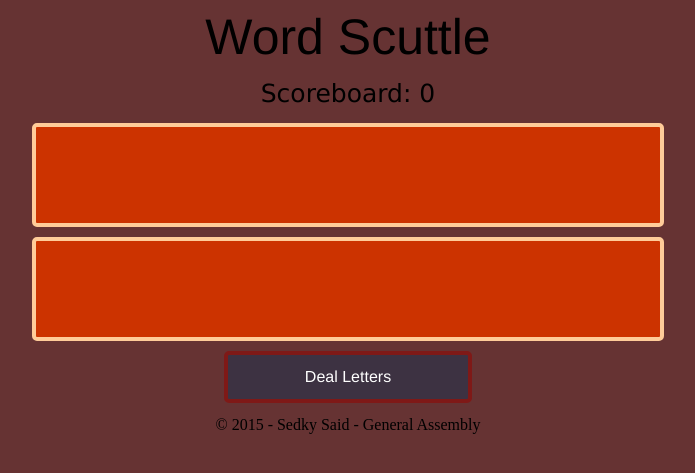
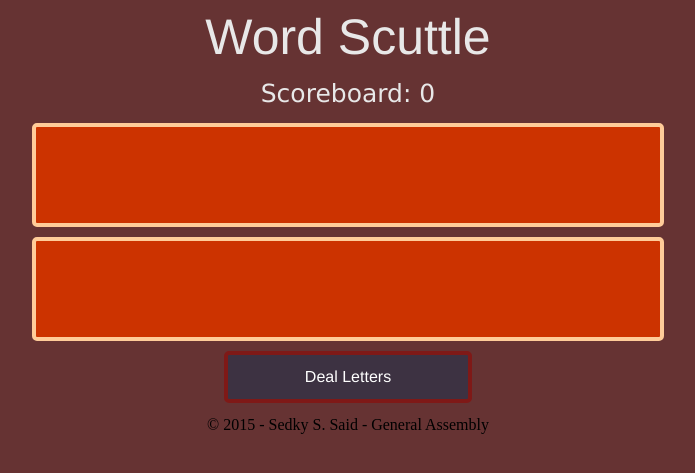
Before and after one commit to sedstan/Word-Scuttle, a PHP site: page / in a window 1280 px wide. Shown: the top 473 px of the page, without its empty margins (292-987 px from the left). Run offline with PHP 8.4, Linux system fonts and the light colour scheme; some libraries are stand-ins or nearby versions.

Commit message:
changed some style elements.

```diff
--- a/css/style.css
+++ b/css/style.css
@@ -9,20 +9,20 @@ body {
 h1 {
   font-family: Helvetica;
   font-size: 50px;
-  color:#000000;
+  color:#E8E8E8;
 }
 
 .scoreboard {
   font-size: 25px;
   font-family: Geneva;
-  color: #000000;
+  color: #E8E8E8;
 
 }
 
 .messageboard {
   font-size: 25px;
   font-family: Geneva;
-  color: #000000;
+  color: #E8E8E8;
 
 }
 
--- a/home.html
+++ b/home.html
@@ -24,5 +24,5 @@
   <div class="check btn hide">Check Answer</div>
   <div class="reset btn hide">Reset</div>
 </body>
-<footer><p>&copy; 2015 - Sedky Said - General Assembly</p></footer>
+<footer><p>&copy; 2015 - Sedky S. Said - General Assembly</p></footer>
 </html>
```
